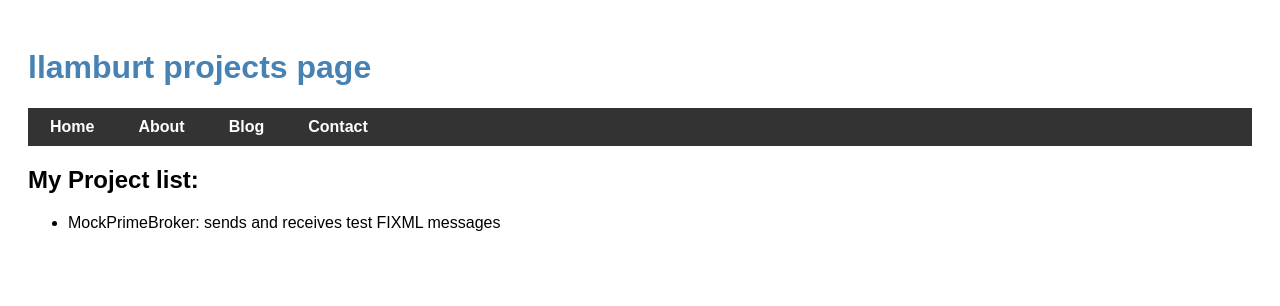
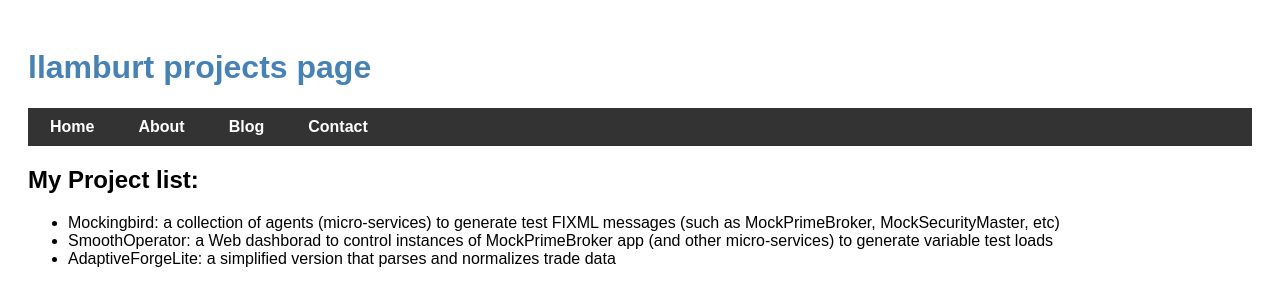
Before and after one commit to llamburt/llamburt.github.io, a Jekyll site: the page built from index.md, in a window 1280 px wide. Shown: the top 306 px of the page. Built offline with Jekyll 4.4.1, drawn with Linux system fonts in a browser that asks for light colours; our own code applies the rules of GitHub Pages for plain Markdown files.

Commit message:
Update index.md

```diff
--- a/index.md
+++ b/index.md
@@ -1,2 +1,4 @@
 ## My Project list: ##
-* MockPrimeBroker: sends and receives test FIXML messages
+* Mockingbird: a collection of agents (micro-services) to generate test FIXML messages (such as MockPrimeBroker, MockSecurityMaster, etc)
+* SmoothOperator: a Web dashborad to control instances of MockPrimeBroker app (and other micro-services) to generate variable test loads
+* AdaptiveForgeLite:  a simplified version that parses and normalizes trade data
```
